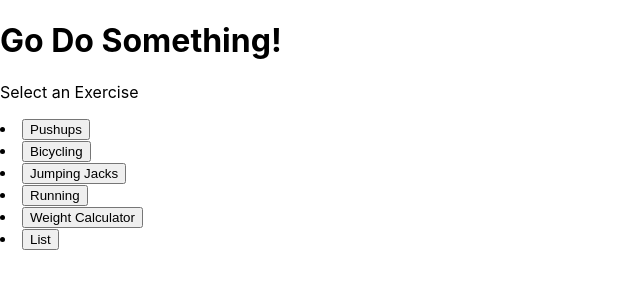
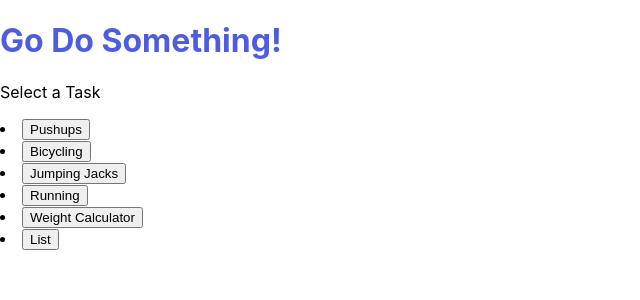
Before and after one commit to emily-foley/portfolio-1, a React (Create React App) app in the folder exercise-app/: page / in a window 1280 px wide. Shown: the top 300 px of the page, without its empty margins (0-640 px from the left). Built offline with nearby package versions, Linux system fonts and the light colour scheme.

Commit message:
March 19, 2022 9:21 PM

```diff
--- a/exercise-app/src/App.css
+++ b/exercise-app/src/App.css
@@ -1,5 +1,6 @@
 .App {
   text-align: center;
+  background-color: azure;
 }
 
 .App-logo {
@@ -36,3 +37,7 @@
     transform: rotate(360deg);
   }
 }
+
+.something{
+  color:rgb(78, 93, 222);
+}
--- a/exercise-app/src/App.js
+++ b/exercise-app/src/App.js
@@ -38,8 +38,8 @@ render() {
   let screen
     if (this.state.currentScreen === MENU) {
       screen =  <>
-        <h1>Go Do Something!</h1>
-        <p>Select an Exercise</p>
+        <h1 class="something">Go Do Something!</h1>
+        <p>Select a Task</p>
         {objects.map((value) => <li><button onClick ={() => this.setState({currentScreen:value.objType, exercisePicked: value})}>{value.name}</button> </li>)}
        </>
 
```
